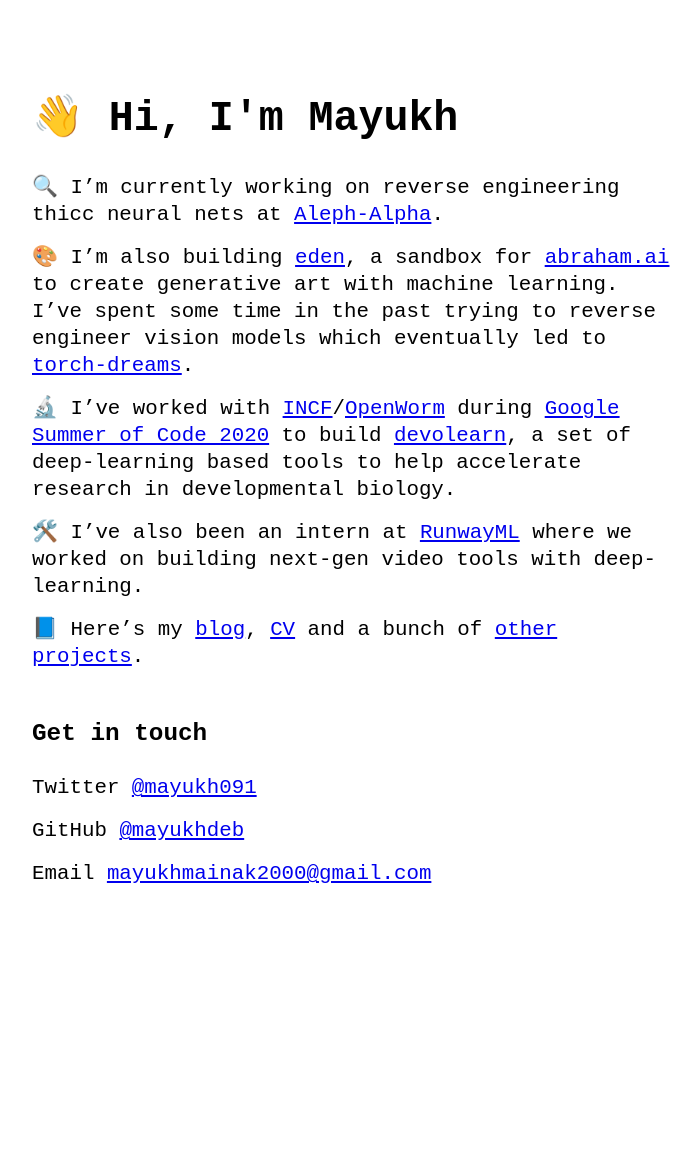
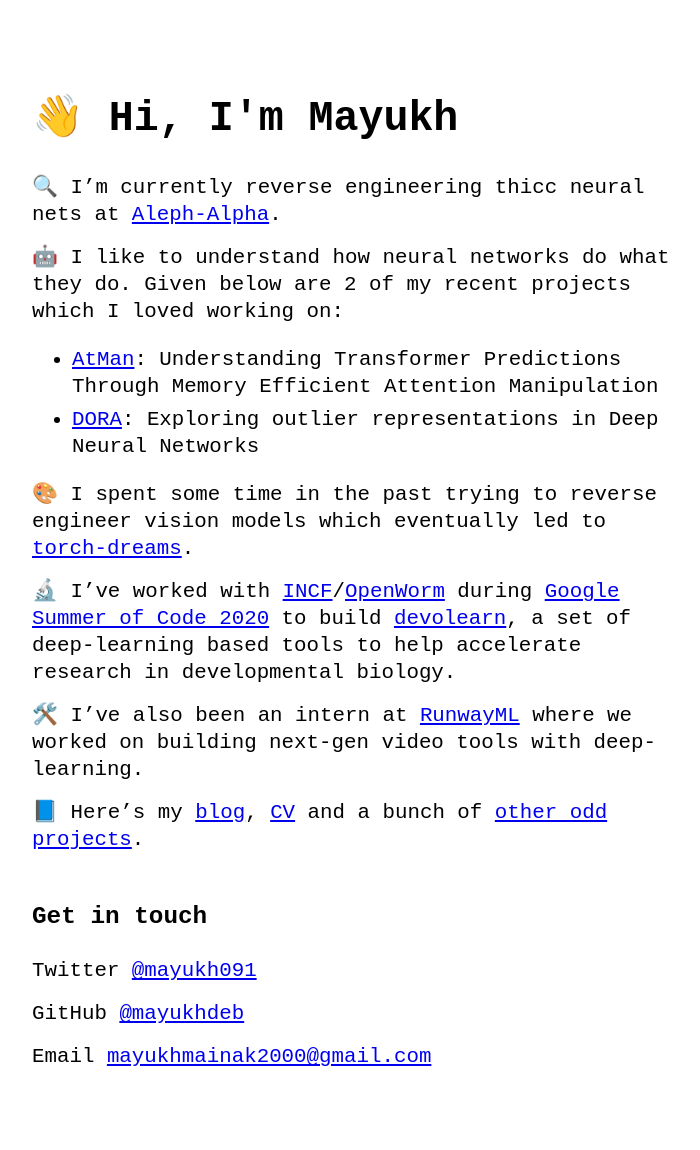
Before and after one commit to Mayukhdeb/Mayukhdeb.github.io, a Jekyll site: the page built from index.md, in a window 1280 px wide. Shown: the whole page, without its empty margins (288-988 px from the left). Built offline with Jekyll 4.4.1, drawn with Linux system fonts in a browser that asks for light colours; before the commit the page ends 967 px from its top, so only the background shows below that.

Commit message:
major updates

```diff
--- a/index.md
+++ b/index.md
@@ -2,15 +2,20 @@
 layout: home
 ---
 
-🔍 I'm currently working on reverse engineering thicc neural nets at [Aleph-Alpha](https://aleph-alpha.de/).
+🔍 I'm currently reverse engineering thicc neural nets at [Aleph-Alpha](https://aleph-alpha.de/).
 
-🎨 I'm also building [eden](https://github.com/abraham-ai/eden), a sandbox for [abraham.ai](https://abraham.ai/) to create generative art with machine learning. I've spent some time in the past trying to reverse engineer vision models which eventually led to [torch-dreams](https://github.com/Mayukhdeb/torch-dreams).
+🤖 I like to understand how neural networks do what they do. Given below are 2 of my recent projects which I loved working on:
+
+- [AtMan](https://arxiv.org/abs/2301.08110): Understanding Transformer Predictions Through Memory Efficient Attention Manipulation
+- [DORA](https://arxiv.org/abs/2206.04530): Exploring outlier representations in Deep Neural Networks
+
+🎨 I spent some time in the past trying to reverse engineer vision models which eventually led to [torch-dreams](https://github.com/Mayukhdeb/torch-dreams).
 
 🔬 I've worked with  [INCF](https://incf.org/)/[OpenWorm](http://openworm.org/) during [Google Summer of Code 2020](https://summerofcode.withgoogle.com/archive/2020/projects/5694589333143552/) to build [devolearn](https://github.com/DevoLearn/devolearn), a set of deep-learning based tools to help accelerate research in developmental biology.
 
 🛠️ I've also been an intern at [RunwayML](https://runwayml.com/) where we worked on building next-gen video tools with deep-learning.
 
-📘 Here's my [blog](https://mayukhdeb.github.io/blog/), [CV](https://mayukhdeb.github.io/cv.pdf) and a bunch of [other projects](/projects).
+📘 Here's my [blog](https://mayukhdeb.github.io/blog/), [CV](https://mayukhdeb.github.io/cv.pdf) and a bunch of [other odd projects](/projects).
 
 ### Get in touch
 Twitter [@mayukh091](https://twitter.com/mayukh091)
```
Also changed, not shown: projects.md (+1 -1 lines), 5 other files.
